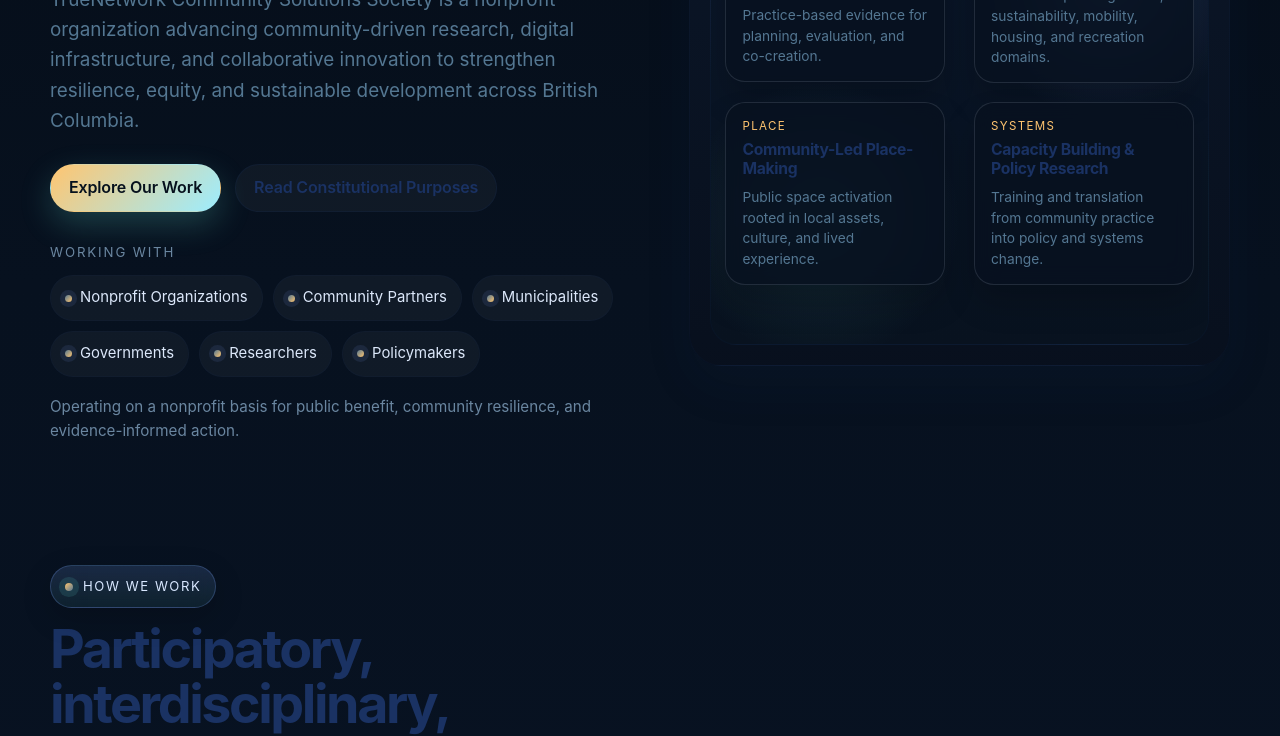
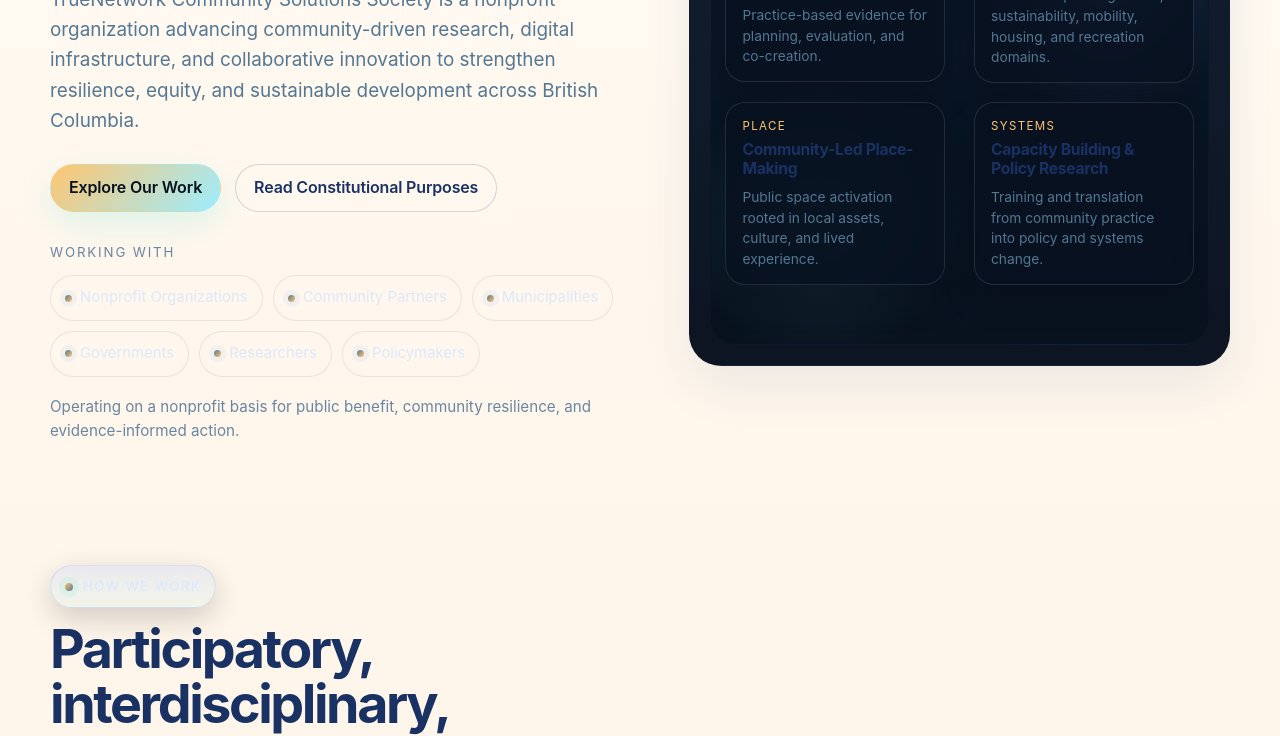
Before and after one commit to truenetworksociety/truenetwork.github.io, a plain HTML site: page index-1.html in a window 1280 px wide. Shown: the part 628-1364 px from the top of the page. Drawn offline with Linux system fonts and the light colour scheme.

Commit message:
TrueNetwork Society

```diff
--- a/index-1.html
+++ b/index-1.html
@@ -40,10 +40,10 @@
       font-family:Inter, ui-sans-serif, system-ui, -apple-system, BlinkMacSystemFont, "Segoe UI", sans-serif;
       color:var(--text);
       background:
-        radial-gradient(1000px 520px at 12% -10%, rgba(125,168,255,0.22), transparent 50%),
-        radial-gradient(900px 420px at 92% 4%, rgba(99,226,214,0.16), transparent 42%),
-        radial-gradient(680px 420px at 70% 45%, rgba(156,244,166,0.06), transparent 52%),
-        linear-gradient(180deg, #040b14 0%, #07111f 18%, #091427 55%, #081223 100%);
+        radial-gradient(1000px 520px at 12% -10%, rgba(255,197,112,0.22), transparent 50%),
+        radial-gradient(900px 420px at 92% 4%, rgba(84,119,146,0.10), transparent 42%),
+        radial-gradient(680px 420px at 70% 45%, rgba(239,210,176,0.22), transparent 52%),
+        linear-gradient(180deg, #FFFDF9 0%, #FFF7ED 18%, #FDF1E2 55%, #FFF9F1 100%);
       line-height:1.6;
       overflow-x:hidden;
     }
```
